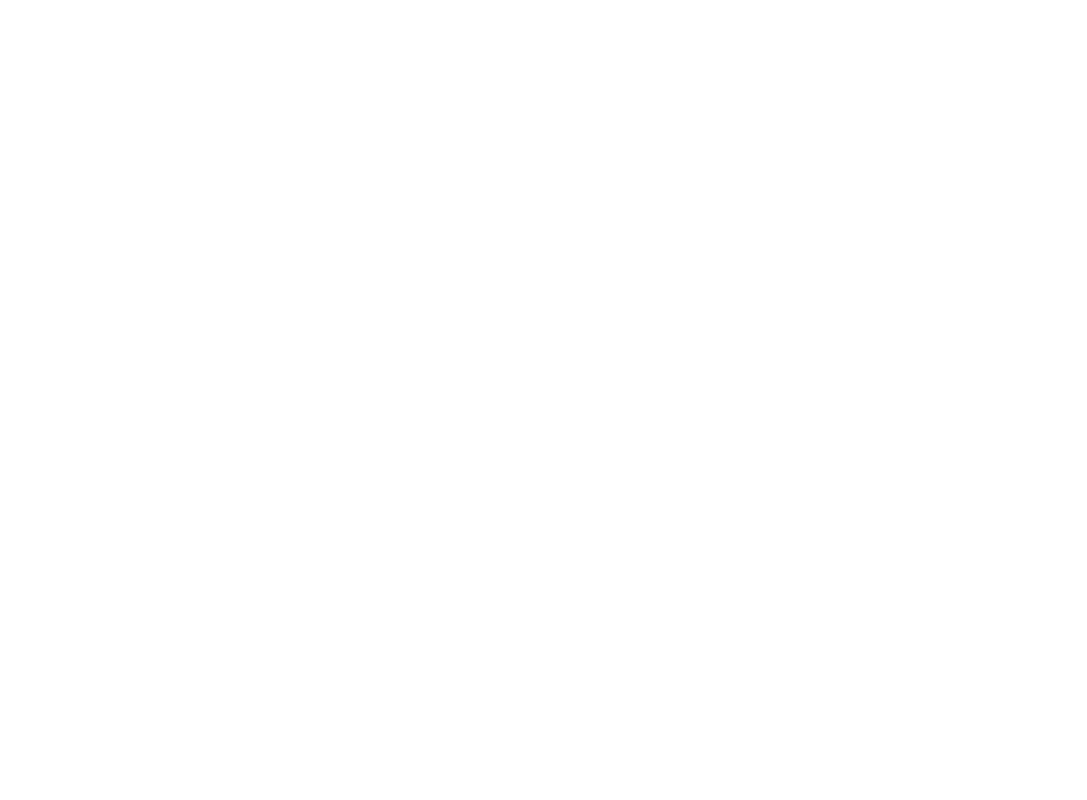
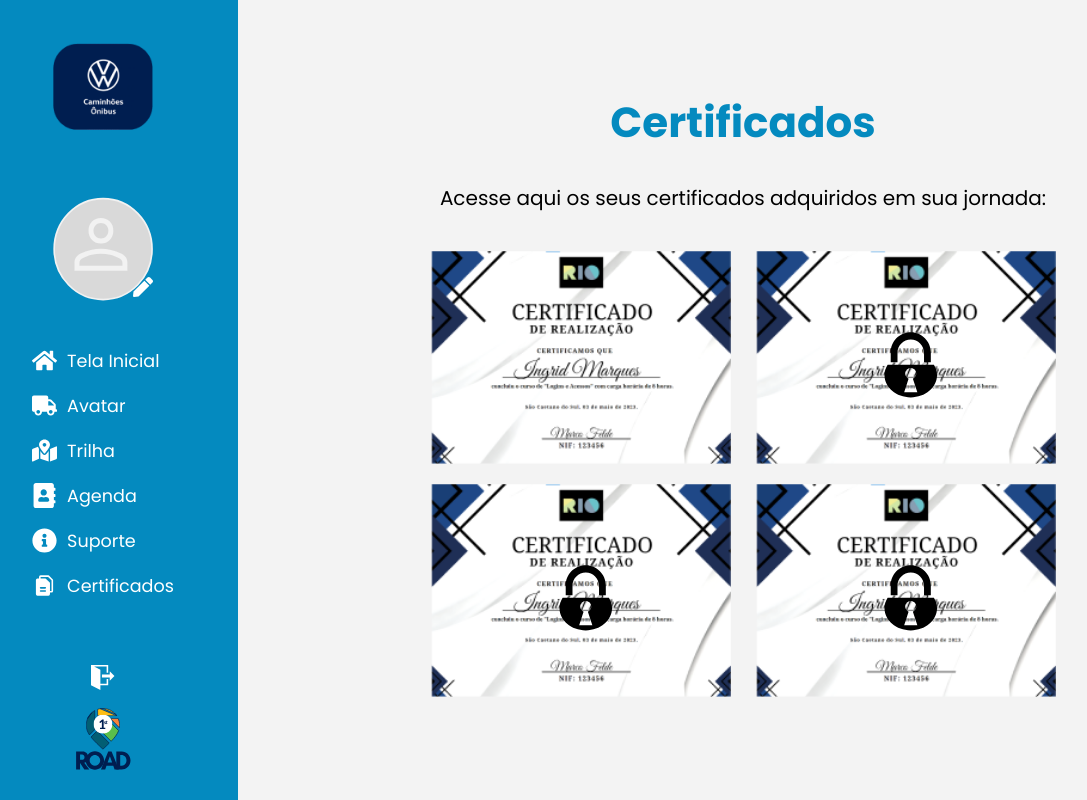
Before and after one commit to Kauancph11/FirstRoad, a React (Vite) app: page /certificados in a window 1280 px wide. Before the commit this address had no page. Shown: the whole page, without its empty margins (32-1119 px from the left). Built offline with nearby package versions, Linux system fonts and the light colour scheme.

Commit message:
Tela Certificado 70% concluida

```diff
--- a/src/components/MenuLateral/MenuLateral.tsx
+++ b/src/components/MenuLateral/MenuLateral.tsx
@@ -203,7 +203,7 @@
 
 
 
-                            <MenuItemNavegacao toValue="" icone={<Icon.Files size={25} color="#FFFFFF" weight="fill" />} >
+                            <MenuItemNavegacao toValue="/certificados" icone={<Icon.Files size={25} color="#FFFFFF" weight="fill" />} >
                                 Certificados
                             </MenuItemNavegacao>
 
--- a/src/main.tsx
+++ b/src/main.tsx
@@ -6,6 +6,8 @@
 import Avatar from './pages/Avatar'
 import Trilha from './pages/Trilha'
 import Suporte from './pages/Suporte'
+import Certificados from './pages/Certificados'
+import VisualizarCertificado from './pages/VisualizarCertificado'
 
 
 
@@ -19,6 +21,8 @@
           <Route path='/avatar' element={<Avatar />} />
           <Route path='/trilha' element={<Trilha />} />
           <Route path='/suporte' element={<Suporte />} />
+          <Route path='/certificados' element={<Certificados />} />
+          <Route path='/visualizarCertificado' element={<VisualizarCertificado />} />
       </Routes>
     </BrowserRouter>
   </React.StrictMode>,
--- a/src/pages/Certificados/index.tsx
+++ b/src/pages/Certificados/index.tsx
@@ -1,32 +1,120 @@
 import { GiPadlock } from "react-icons/gi";
+import Certificado from '../../assets/icons/certificado2.png'
+import styled from "styled-components";
+import EstilosGlobais from "../../components/EstilosGlobais/EstilosGlobais";
+import MenuLateral from "../../components/MenuLateral/MenuLateral";
+import { Link } from "react-router-dom";
+
+const Secao = styled.section`
+    display: flex;
+    flex-direction: column;
+    align-items: center;
+    justify-content: center;
+    width: 100%;
+    height: 100dvh;
+    gap: 20px;
+    background-color: #F3F3F3;
+
+    h1{
+        font-family: PoppinsBold;
+        font-size: 42px;
+        margin: 0;
+        color: var(--principal-cor-2);
+    }
+
+    p{
+        font-size: 20px;
+        color: black;
+    }
+`
+
+const CertificadoImg = styled.img`
+    width: 300px;
+    @media screen and (max-width: 850px) {
+        width: 250px;
+    }
+    @media screen and (max-width: 700px) {
+        width: 200px;
+    }
+    @media screen and (max-width: 520px) {
+        width: 150px;
+    }
+`
+
+const SecaoCertificados= styled.div`
+    display: flex;
+    gap: 25px;
+`
+const ColunaCertificado = styled.div`
+    display: flex;
+    flex-direction: column;
+    gap: 15px;
+`
+
+const Cadeado = styled(GiPadlock)`
+    position: absolute;
+    left: 120px;
+    top: 80px;
+    width: 70px;
+    height: 70px;
+    @media screen and (max-width: 850px) {
+        left: 100px;
+        top: 50px;
+    }
+    @media screen and (max-width: 700px) {
+        left: 75px;
+        top: 60px;
+        width: 50px;
+        height: 50px;
+    }
+    @media screen and (max-width: 520px) {
+
+    }
+`
+
+const DivCertificado = styled.div`
+    position: relative;
+
+`
 
 
 const Certificados = () => {
-    return(
-        <section>
-            <h1>Certificados</h1>
-            <p>Acesse aqui os seus certificados adquiridos em sua jornada:</p>
+    return (
+        <>
+            <EstilosGlobais />
+            <main>
+                <MenuLateral />
+                <Secao>
+                    <h1>Certificados</h1>
+                    <p>Acesse aqui os seus certificados adquiridos em sua jornada:</p>
 
-            <div>
-                <div>
-                    <div>
-                        <img src="" alt="" />
-                    </div>
-                    <div>
-                        <img src="" alt="" />
-                        <GiPadlock />
-                    </div>
-                    <div>
-                        <img src="" alt="" />
-                        <GiPadlock />
-                    </div>
-                </div>
+                    <ColunaCertificado>
+                        <SecaoCertificados>
+                            <DivCertificado>
+                                <Link to='/visualizarCertificado'>
+                                    <CertificadoImg src={Certificado} alt="" />
+                                </Link>
+                            </DivCertificado>
+                            <DivCertificado>
+                                <CertificadoImg src={Certificado} alt="" />
+                                <Cadeado />
+                            </DivCertificado>
+                        </SecaoCertificados>
 
-                <div>
-
-                </div>
-            </div>
-        </section>
+                        <SecaoCertificados>
+                            <DivCertificado>
+                                <CertificadoImg src={Certificado} alt="" />
+                                <Cadeado />
+                            </DivCertificado>
+                            <DivCertificado>
+                                <CertificadoImg src={Certificado} alt="" />
+                                <Cadeado />
+                            </DivCertificado>
+                        </SecaoCertificados>
+                    </ColunaCertificado>
+                </Secao>
+            </main>
+        </>
     )
 }
 
--- /dev/null
+++ b/src/pages/VisualizarCertificado/index.tsx
@@ -0,0 +1,50 @@
+import EstilosGlobais from "../../components/EstilosGlobais/EstilosGlobais"
+import MenuLateral from "../../components/MenuLateral/MenuLateral"
+import { IoLogoWhatsapp } from "react-icons/io";
+import { AiFillInstagram } from "react-icons/ai";
+import { IoLogoLinkedin, IoDownload } from "react-icons/io5";
+import { FaShareAltSquare } from "react-icons/fa";
+import Certificado from '../../assets/icons/certificado.png'
+import styled from "styled-components";
+
+const Secao = styled.section`
+    width: 100%;
+    height: 100dvh;
+    display: flex;
+    justify-content: center;
+    align-items: center;
+    background-color: #F3F3F3;
+
+
+
+    img{
+        width: 700px;
+    }
+
+
+
+`
+
+const VisualizarCertificado = () => {
+    return (
+        <>
+            <EstilosGlobais />
+            <main>
+                <MenuLateral />
+                <Secao>
+                    <div>
+                        <img src={Certificado} alt="" />
+                        <div>
+                            <FaShareAltSquare />
+                            <AiFillInstagram />
+                            <IoLogoLinkedin />
+                            <IoLogoWhatsapp />
+                            <IoDownload />
+                        </div>
+                    </div>
+                </Secao>
+            </main>
+        </>
+    )
+}
+export default VisualizarCertificado
```
